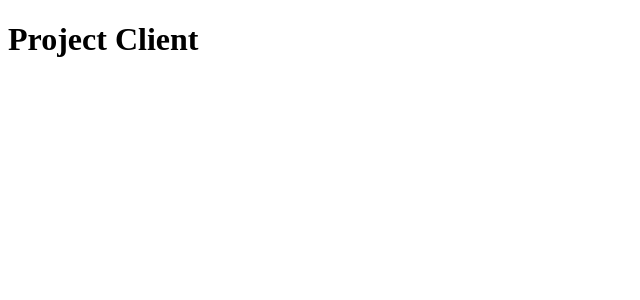
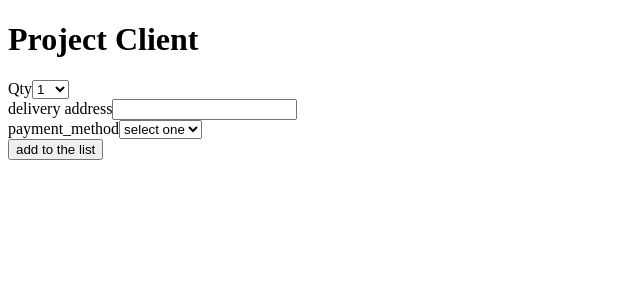
Before and after one commit to layalEsna/online_market, a React (Create React App) app in the folder client/: page /products/1 in a window 1280 px wide. Before the commit this address had no page. Shown: the top 300 px of the page, without its empty margins (0-640 px from the left). Built offline with nearby package versions, Linux system fonts and the light colour scheme; no server answers.

Commit message:
Add ProductDetails component with product fetch and purchase form

```diff
--- a/client/src/components/App.js
+++ b/client/src/components/App.js
@@ -4,6 +4,7 @@ import { BrowserRouter as Router, Route, Routes } from 'react-router-dom';
 import Signup from "./Signup";
 import Login from "./Login";
 import Seller from "./Seller";
+import ProductDetails from "./ProductDetails";
 
 function App() {
   return (
@@ -15,6 +16,7 @@ function App() {
             <Route path="/signup" element={<Signup />} />
             <Route path="/login" element={<Login />} />
             <Route path="/sellers" element={<Seller />} />
+            <Route path="/products/:product_id" element={<ProductDetails />} />
           </Routes>
         </main>
       </div>
--- /dev/null
+++ b/client/src/components/ProductDetails.js
@@ -0,0 +1,142 @@
+
+import React, { useEffect, useState } from "react"
+import { useFormik } from "formik"
+import { useNavigate } from "react-router-dom"
+import { useParams } from "react-router-dom"
+import * as Yup from 'yup'
+
+function ProductDetails() {
+
+    const [products, setProducts] = useState({
+        name: '',
+        description: '',
+        image: '',
+        price: ''
+    })
+    const { username, product_id } = useParams()
+    const navigate = useNavigate()
+
+    useEffect(() => {
+        fetch(`http://127.0.0.1:5555/products/${product_id}`)
+            .then(res => {
+                if (!res.ok) {
+                    throw new Error(`Failed to fetch product with ID: ${product_id}`)
+                }
+                return res.json()
+            })
+            .then(data => setProducts(data))
+            .catch(e => console.error(`Internal error: ${e}`))
+    }, [product_id])
+
+    const formik = useFormik({
+        initialValues: {
+            quantity: 1,
+            delivery_address: '',
+            payment_method: ''
+        },
+        validationSchema: Yup.object({
+            quantity: Yup.number()
+                .required('Quantity is required.')
+                .min(1, 'Quantity must be greater than 0.'),
+            delivery_address: Yup.string()
+                .required('Delivery address is required.')
+                .max(255, 'Delivery address must be less than 255 characters.'),
+            payment_method: Yup.string()
+                .required('Payment method is required.')
+                .max(50, 'Payment method must be less than 50 characters.')
+        }),
+        onSubmit: (values => {
+            fetch(`http://127.0.0.1:5555/products/${product_id}/purchase`, {
+                method: 'POST',
+                credentials: 'include',
+                headers: {
+                    'Content-Type': 'application/json'
+                },
+                body: JSON.stringify(values)
+            })
+                .then(res => {
+                    if (!res.ok) {
+                        throw new Error('Failed to submit form')
+                    }
+                    return res.json()
+                })
+                .then(data => console.log(data))
+                .catch(e => console.log(`Internal error: ${e}`))
+        })
+
+
+    })
+
+    return (
+        <div>
+            <form onSubmit={formik.handleSubmit}>
+                <div>
+                    <label htmlFor="quantity">Qty</label>
+                    <select
+                        id="quantity"
+                        name="quantity"
+                        value={formik.values.quantity}
+                        onChange={formik.handleChange}
+                        onBlur={formik.handleBlur}
+                    >
+                        <option value="1">1</option>
+                        <option value="2">2</option>
+                        <option value="3">3</option>
+                        <option value="4">4</option>
+                        <option value="5">5</option>
+                        <option value="6">6</option>
+                        <option value="7">7</option>
+                        <option value="8">8</option>
+                        <option value="9">9</option>
+                        <option value="10">10</option>
+
+                    </select>
+                    {formik.errors.quantity && formik.touched.quantity && (
+                        <div>{formik.errors.quantity}</div>
+                    )}
+                </div>
+                <div>
+                    <label htmlFor="delivery_address">delivery address</label>
+                    <input
+                        id="delivery_address"
+                        name="delivery_address"
+                        type="text"
+                        value={formik.values.delivery_address}
+                        onChange={formik.handleChange}
+                        onBlur={formik.handleBlur}
+                    />
+                    {formik.errors.delivery_address && formik.touched.delivery_address && (
+                        <div>{formik.errors.delivery_address}</div>
+                    )}
+                </div>
+                <div>
+                    <label htmlFor="payment_method">payment_method</label>
+                    <select
+                        id="payment_method"
+                        name="payment_method"
+                        value={formik.values.payment_method}
+                        onChange={formik.handleChange}
+                        onBlur={formik.handleBlur}
+                    >
+                        <option value="">select one</option>
+                        <option value="visa">visa</option>
+                        <option value="afterpay">afterpay</option>
+                        <option value="pay_pal">pay_pal</option>
+
+                    </select>
+                    {formik.errors.payment_method && formik.touched.payment_method && (
+                        <div>{formik.errors.payment_method}</div>
+                    )}
+                </div>
+                <button type="submit">add to the list</button>
+
+            </form>
+
+
+        </div>
+    )
+
+}
+
+
+export default ProductDetails
--- a/client/src/components/Signup.js
+++ b/client/src/components/Signup.js
@@ -1,5 +1,5 @@
 
-import React, {useState} from 'react'
+import React, { useState } from 'react'
 import { useFormik } from 'formik'
 import { useNavigate } from 'react-router-dom'
 import * as Yup from 'yup'
```
Also changed, not shown: 2 other files (tests, documents, lock files or other folders).
